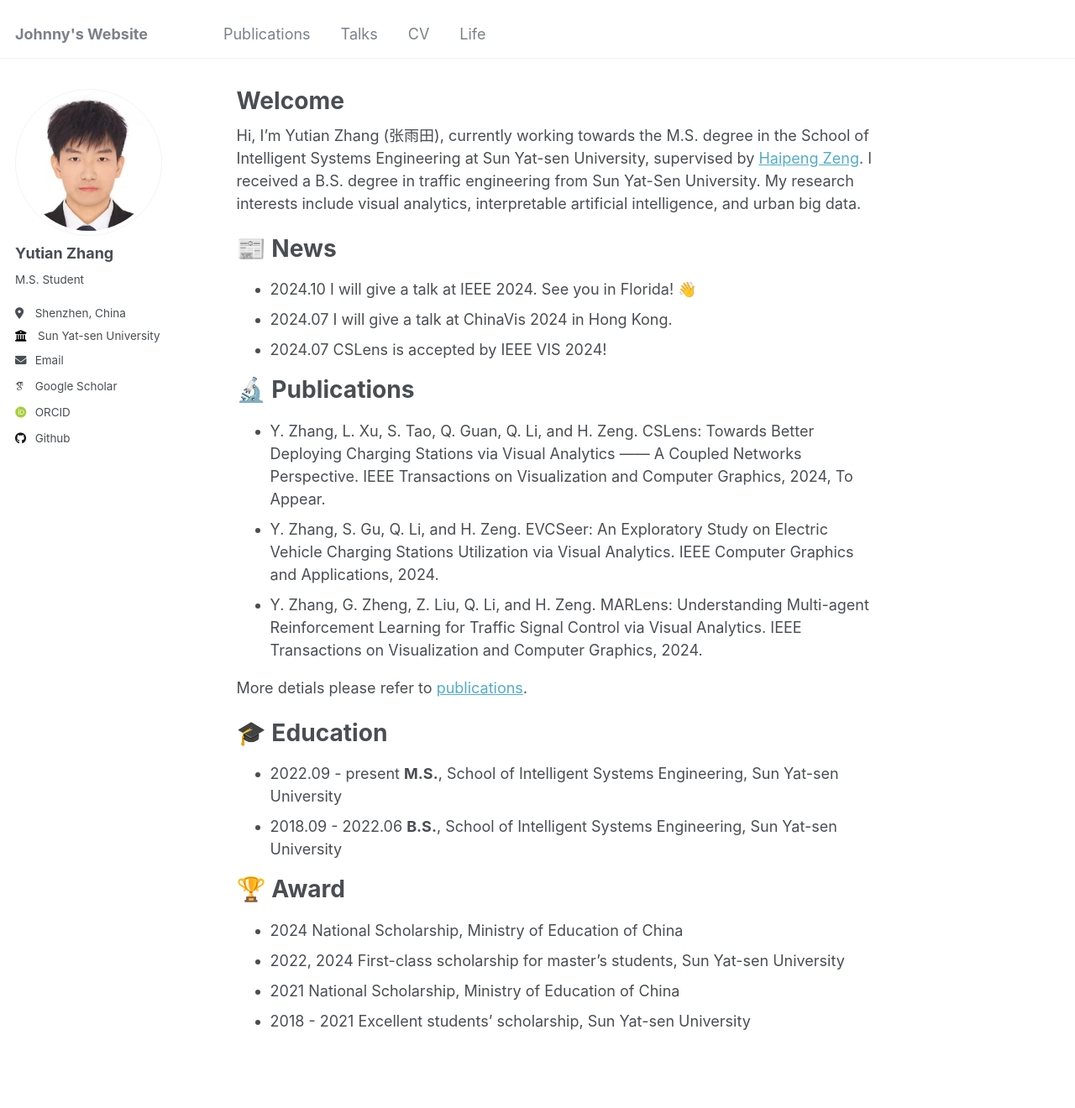
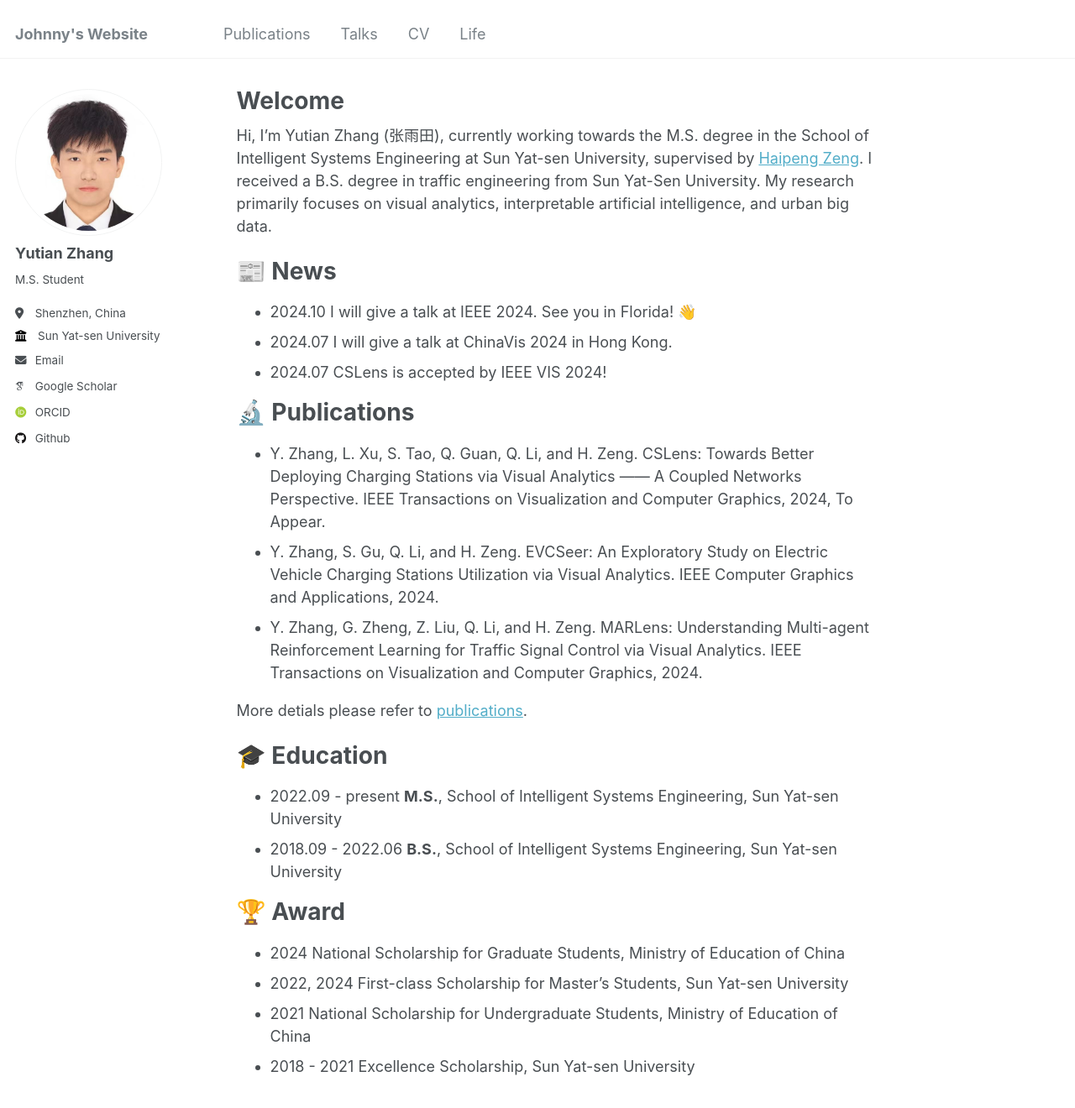
Before and after one commit to johnnyzhang99/johnnyzhang99.github.io, a Jekyll site: the page built from _pages/about.md, in a window 1280 px wide and 1400 px high. Shown: the top 1320 px of the window at 84% size. Built offline with Jekyll 4.4.1, drawn with Linux system fonts in a browser that asks for light colours; some web fonts are replaced.

Commit message:
update scholarship

```diff
--- a/_pages/about.md
+++ b/_pages/about.md
@@ -7,8 +7,7 @@ redirect_from:
   - /about.html
 ---
 
-Hi, I'm Yutian Zhang (张雨田), currently working towards the M.S. degree in the School of Intelligent Systems Engineering at Sun Yat-sen University, supervised by [Haipeng Zeng](https://www.zenghp.org/). I received a B.S. degree in traffic engineering from Sun Yat-Sen University. My research interests include visual analytics, interpretable artificial intelligence, and urban big data.
-
+Hi, I'm Yutian Zhang (张雨田), currently working towards the M.S. degree in the School of Intelligent Systems Engineering at Sun Yat-sen University, supervised by [Haipeng Zeng](https://www.zenghp.org/). I received a B.S. degree in traffic engineering from Sun Yat-Sen University. My research primarily focuses on visual analytics, interpretable artificial intelligence, and urban big data.
 
 
 📰 News
@@ -16,7 +15,6 @@ Hi, I'm Yutian Zhang (张雨田), currently working towards the M.S. degree in t
 - 2024.10 I will give a talk at IEEE 2024. See you in Florida! 👋
 - 2024.07 I will give a talk at ChinaVis 2024 in Hong Kong.
 - 2024.07 CSLens is accepted by IEEE VIS 2024!
-
 
 
 🔬 Publications
@@ -28,17 +26,15 @@ Hi, I'm Yutian Zhang (张雨田), currently working towards the M.S. degree in t
 More detials please refer to [publications](https://thunderzh99.github.io/publications).
 
 
-
 🎓 Education
 ======
 - 2022.09 - present **M.S.**, School of Intelligent Systems Engineering, Sun Yat-sen University
 - 2018.09 - 2022.06 **B.S.**, School of Intelligent Systems Engineering, Sun Yat-sen University
 
 
-
 🏆 Award
 ======
-- 2024 National Scholarship, Ministry of Education of China
-- 2022, 2024 First-class scholarship for master's students, Sun Yat-sen University
-- 2021 National Scholarship, Ministry of Education of China
-- 2018 - 2021 Excellent students' scholarship, Sun Yat-sen University
+- 2024 National Scholarship for Graduate Students, Ministry of Education of China
+- 2022, 2024 First-class Scholarship for Master's Students, Sun Yat-sen University
+- 2021 National Scholarship for Undergraduate Students, Ministry of Education of China
+- 2018 - 2021 Excellence Scholarship, Sun Yat-sen University
```
